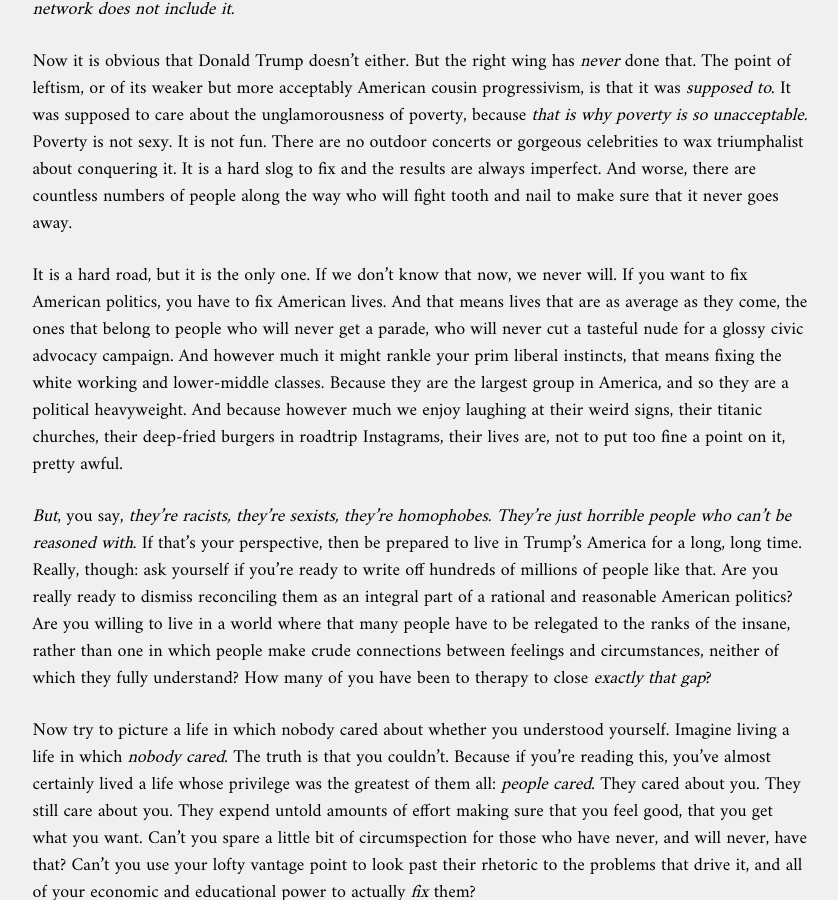
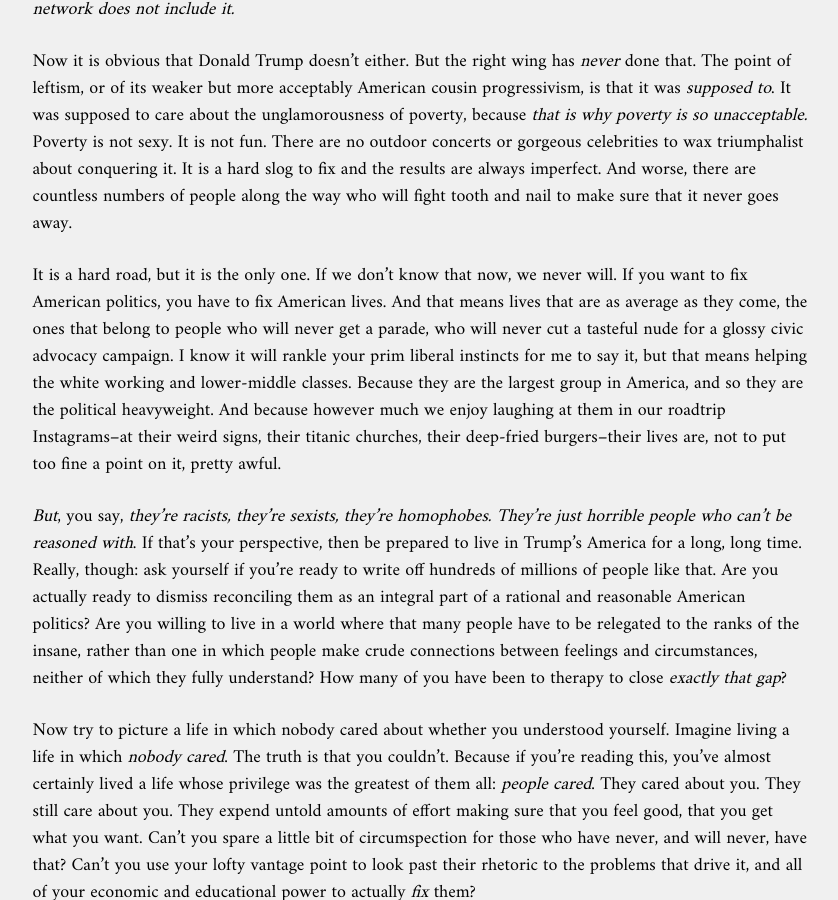
Before and after one commit to smmbll/smmbll.github.io, a Jekyll site: the page built from _posts/2016-11-09-not-my-america.md, in a window 1280 px wide and 900 px high, scrolled down 1372 px. Shown: the whole window, without its empty margins (220-1058 px from the left). Built offline with Jekyll 4.4.1, drawn with Linux system fonts in a browser that asks for light colours.

Commit message:
America update

```diff
--- a/_posts/2016-11-09-not-my-america.md
+++ b/_posts/2016-11-09-not-my-america.md
@@ -25,9 +25,9 @@ Voting rationally is voting for New York. It is voting for San Francisco, for Bo
 
 Now it is obvious that Donald Trump doesn’t either. But the right wing has _never_ done that. The point of leftism, or of its weaker but more acceptably American cousin progressivism, is that it was _supposed to_. It was supposed to care about the unglamorousness of poverty, because _that is why poverty is so unacceptable._ Poverty is not sexy. It is not fun. There are no outdoor concerts or gorgeous celebrities to wax triumphalist about conquering it. It is a hard slog to fix and the results are always imperfect. And worse, there are countless numbers of people along the way who will fight tooth and nail to make sure that it never goes away.
 
-It is a hard road, but it is the only one. If we don’t know that now, we never will. If you want to fix American politics, you have to fix American lives. And that means lives that are as average as they come, the ones that belong to people who will never get a parade, who will never cut a tasteful nude for a glossy civic advocacy campaign. And however much it might rankle your prim liberal instincts, that means fixing the white working and lower-middle classes. Because they are the largest group in America, and so they are a political heavyweight. And because however much we enjoy laughing at their weird signs, their titanic churches, their deep-fried burgers in roadtrip Instagrams, their lives are, not to put too fine a point on it, pretty awful.
+It is a hard road, but it is the only one. If we don’t know that now, we never will. If you want to fix American politics, you have to fix American lives. And that means lives that are as average as they come, the ones that belong to people who will never get a parade, who will never cut a tasteful nude for a glossy civic advocacy campaign. I know it will rankle your prim liberal instincts for me to say it, but that means helping the white working and lower-middle classes. Because they are the largest group in America, and so they are the political heavyweight. And because however much we enjoy laughing at them in our roadtrip Instagrams–at their weird signs, their titanic churches, their deep-fried burgers–their lives are, not to put too fine a point on it, pretty awful.
 
-_But_, you say, _they’re racists, they’re sexists, they’re homophobes. They’re just horrible people who can’t be reasoned with_. If that’s your perspective, then be prepared to live in Trump’s America for a long, long time. Really, though: ask yourself if you’re ready to write off hundreds of millions of people like that. Are you really ready to dismiss reconciling them as an integral part of a rational and reasonable American politics? Are you willing to live in a world where that many people have to be relegated to the ranks of the insane, rather than one in which people make crude connections between feelings and circumstances, neither of which they fully understand? How many of you have been to therapy to close _exactly that gap_?
+_But_, you say, _they’re racists, they’re sexists, they’re homophobes. They’re just horrible people who can’t be reasoned with_. If that’s your perspective, then be prepared to live in Trump’s America for a long, long time. Really, though: ask yourself if you’re ready to write off hundreds of millions of people like that. Are you actually ready to dismiss reconciling them as an integral part of a rational and reasonable American politics? Are you willing to live in a world where that many people have to be relegated to the ranks of the insane, rather than one in which people make crude connections between feelings and circumstances, neither of which they fully understand? How many of you have been to therapy to close _exactly that gap_?
 
 Now try to picture a life in which nobody cared about whether you understood yourself. Imagine living a life in which _nobody cared_.  The truth is that you couldn’t. Because if you’re reading this, you’ve almost certainly lived a life whose privilege was the greatest of them all: _people cared_. They cared about you. They still care about you. They expend untold amounts of effort making sure that you feel good, that you get what you want. Can’t you spare a little bit of circumspection for those who have never, and will never, have that? Can’t you use your lofty vantage point to look past their rhetoric to the problems that drive it, and all of your economic and educational power to actually _fix_ them?
 
```
